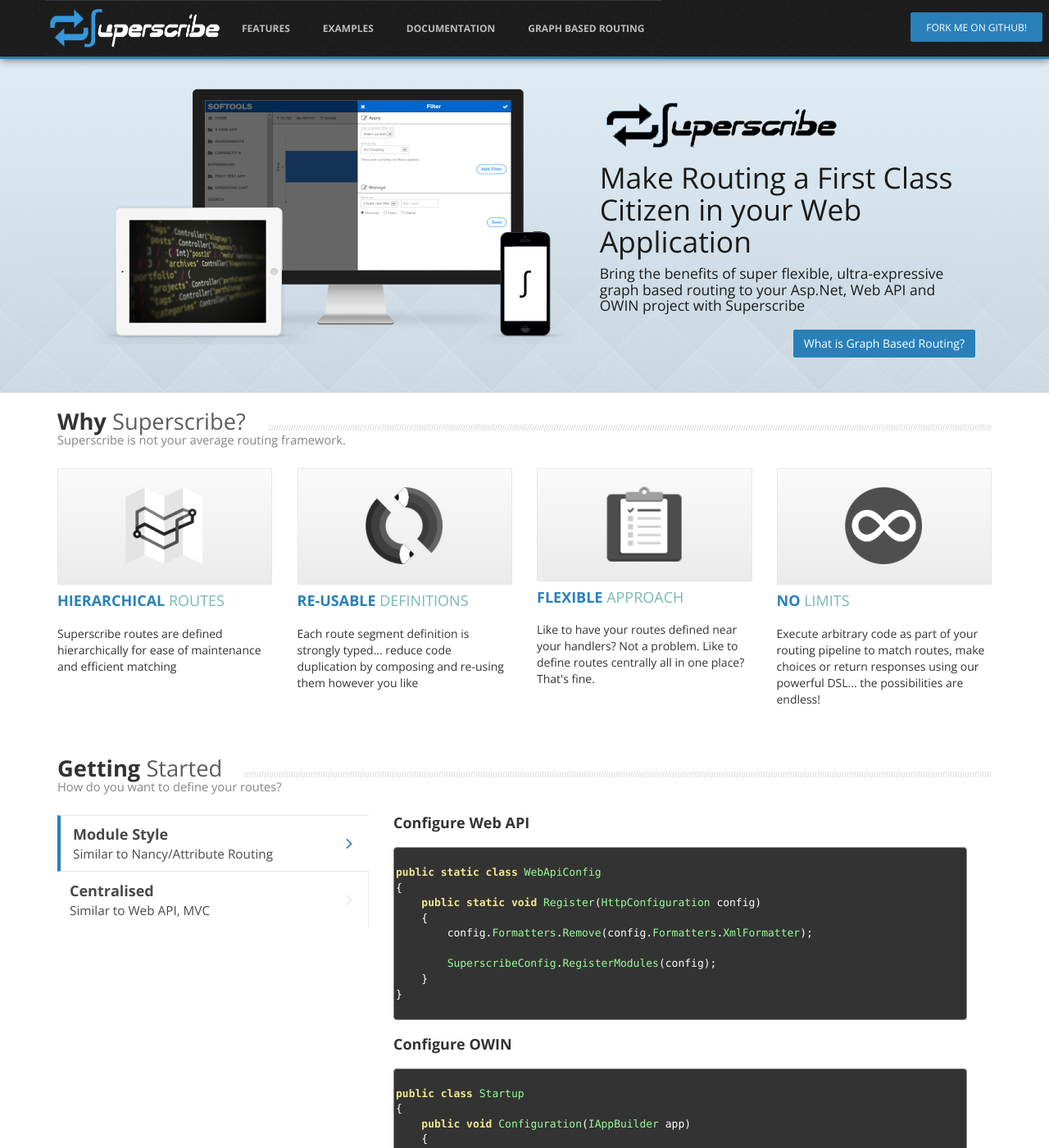
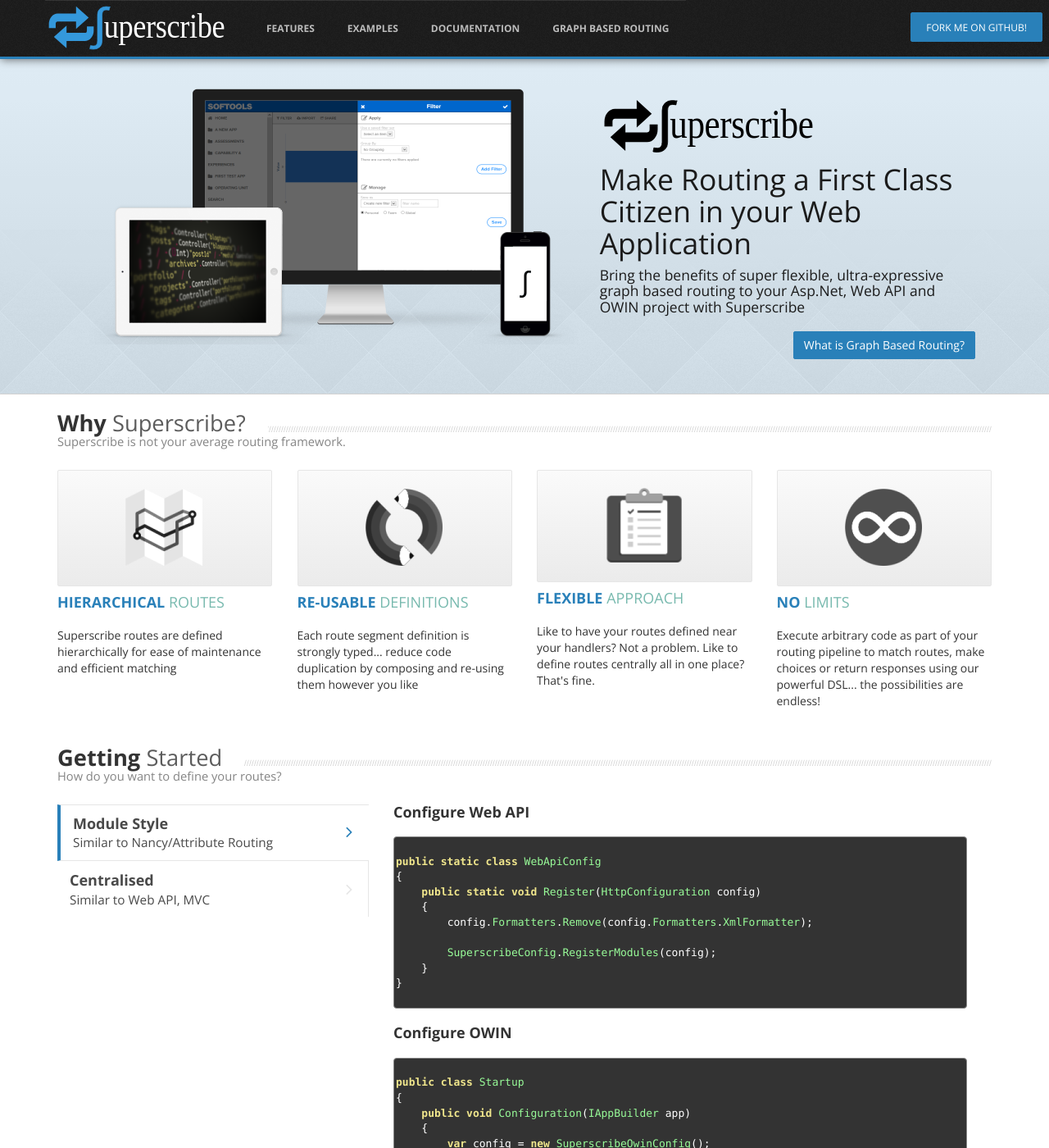
Before and after one commit to beyond-code-github/Superscribe, a Jekyll site: the page built from index.html, in a window 1280 px wide and 1400 px high. Shown: the whole window at 82% size. Built offline with Jekyll 4.4.1, drawn with Linux system fonts in a browser that asks for light colours; some web fonts are replaced; Markdown is read by kramdown in place of the engine named in the settings.

Commit message:
Converted logo graphics to svg

```diff
--- a/_layouts/index.html
+++ b/_layouts/index.html
@@ -87,7 +87,7 @@
         <div class="slide">
           <div class="col-md-7"><img src="img/slides/slide1.png" alt="Instacode" class="img-responsive" /></div>
             <div class="col-md-5 caption">
-              <img src="img/logoblack.png" width="297" height="80" alt="logo" class="img-responsive" />
+              <i class="logoblack"></i>
               <h1 style="padding-top:5px;">Make Routing a First Class Citizen in your Web Application</h1>
               <h4>Bring the benefits of super flexible, ultra-expressive graph based routing to your Asp.Net, Web API and OWIN project with Superscribe</h4>
               <div class="btn-group user-menu pull-right" style="padding-top:10px;">
--- a/css/custom-style.css
+++ b/css/custom-style.css
@@ -68,6 +68,28 @@
  *--------------------------------------------------
  */
 
+.logod1
+{
+  background-image: url('../img/superscribe-blue-white.svg');
+  background-size: 100% 100%;
+  background-repeat:no-repeat;
+  padding: 33px 125px;
+}
+
+.logoblack
+{
+  background-image: url('../img/superscribe-black.svg');
+  background-size: 297px 80px;
+  background-repeat:no-repeat;
+  display: block;
+  padding: 40px;
+}
+
+.bluetint
+{
+  background: rgba(41, 128, 185, 0.15);
+};
+
 #content p {
   margin: 0 0 25px;
 }
--- a/css/theme-style.css
+++ b/css/theme-style.css
@@ -994,7 +994,6 @@
     text-align: center;
     color: #2980b9;
     font-size: 20px;
-    padding: 33px 110px;
   }
   ul#main-menu li.home-link a:hover,
   ul#main-menu li.home-link a:link:hover,
@@ -2703,12 +2702,3 @@
 .page-elements h3.title-divider {
   margin-top: 2em;
 }
-.logod1
-{
-  background-image: url('../img/logod1.png');
-  background-size: 219px 67px;
-}
-.bluetint
-{
-  background: rgba(41, 128, 185, 0.15);
-};
```
Also changed, not shown: img/superscribe-black.svg (added), img/superscribe-blue-black.svg (added), img/superscribe-blue-white.svg (added).
